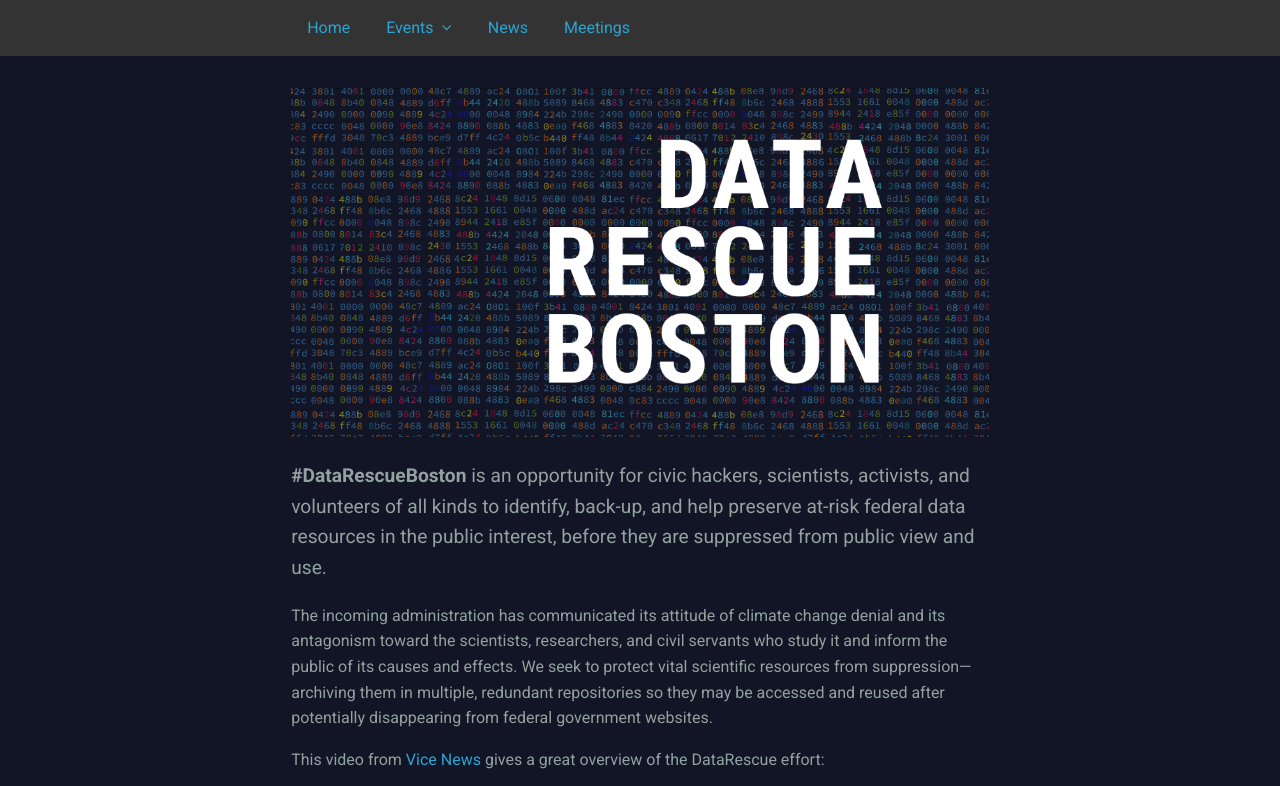
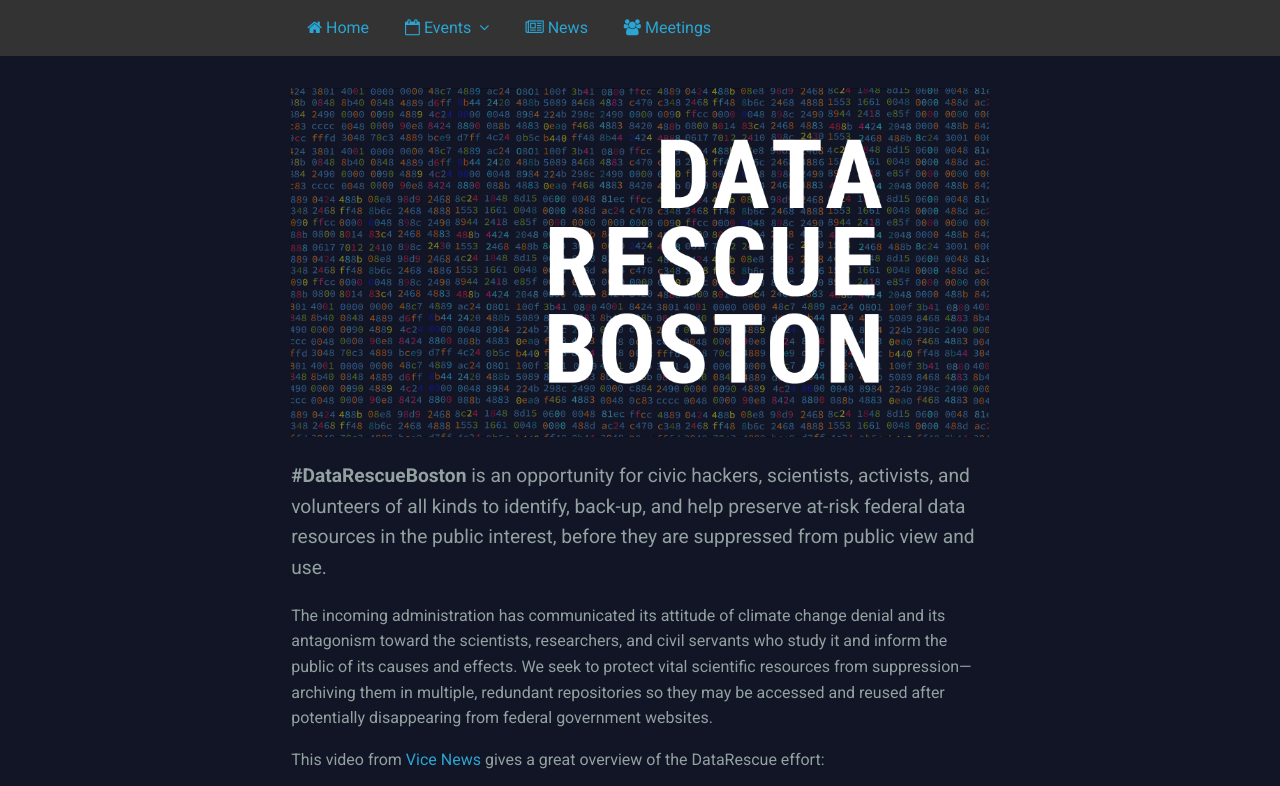
Before and after one commit to data-rescue-boston/data-rescue-boston.github.io, a Jekyll site: the page built from index.md, in a window 1280 px wide. Shown: the top 786 px of the page. Built offline with Jekyll 4.4.1, drawn with Linux system fonts in a browser that asks for light colours; grey boxes are pictures that could not be loaded.

Commit message:
icons everywhere

```diff
--- a/_includes/navigation.html
+++ b/_includes/navigation.html
@@ -1,8 +1,8 @@
 <nav>
   <div class="navbar">
-  <a href="{{ "/" | relative_url }}">Home</a>
+  <a href="{{ "/" | relative_url }}"> <i class="fa fa-home" aria-hidden="true"></i> Home</a>
   <div class="dropdown">
-    <a href="#">Events&nbsp;&nbsp;<i class="fa fa-angle-down" aria-hidden="true"></i></a>
+    <a href="#"><i class="fa fa-calendar-o" aria-hidden="true"></i> Events&nbsp;&nbsp;<i class="fa fa-angle-down" aria-hidden="true"></i></a>
     <div class="dropdown-content">
       <span class="dropdown-separator">Upcoming</span>
       <a href="{{ "/mit" | relative_url }}">MIT<span class="date">Feb 18</span></a>
@@ -12,7 +12,7 @@
       <a href="{{ "/harvard" | relative_url }}">Harvard<span class="date">Feb 1</span></a>
     </div>
   </div>
-  <a href="{{ "/news" | relative_url }}">News</a>
-  <a href="{{ "/meetings" | relative_url }}">Meetings</a>
+  <a href="{{ "/news" | relative_url }}"><i class="fa fa-newspaper-o" aria-hidden="true"></i> News</a>
+  <a href="{{ "/meetings" | relative_url }}"><i class="fa fa-users" aria-hidden="true"></i> Meetings</a>
   </div>
 </nav>
```
